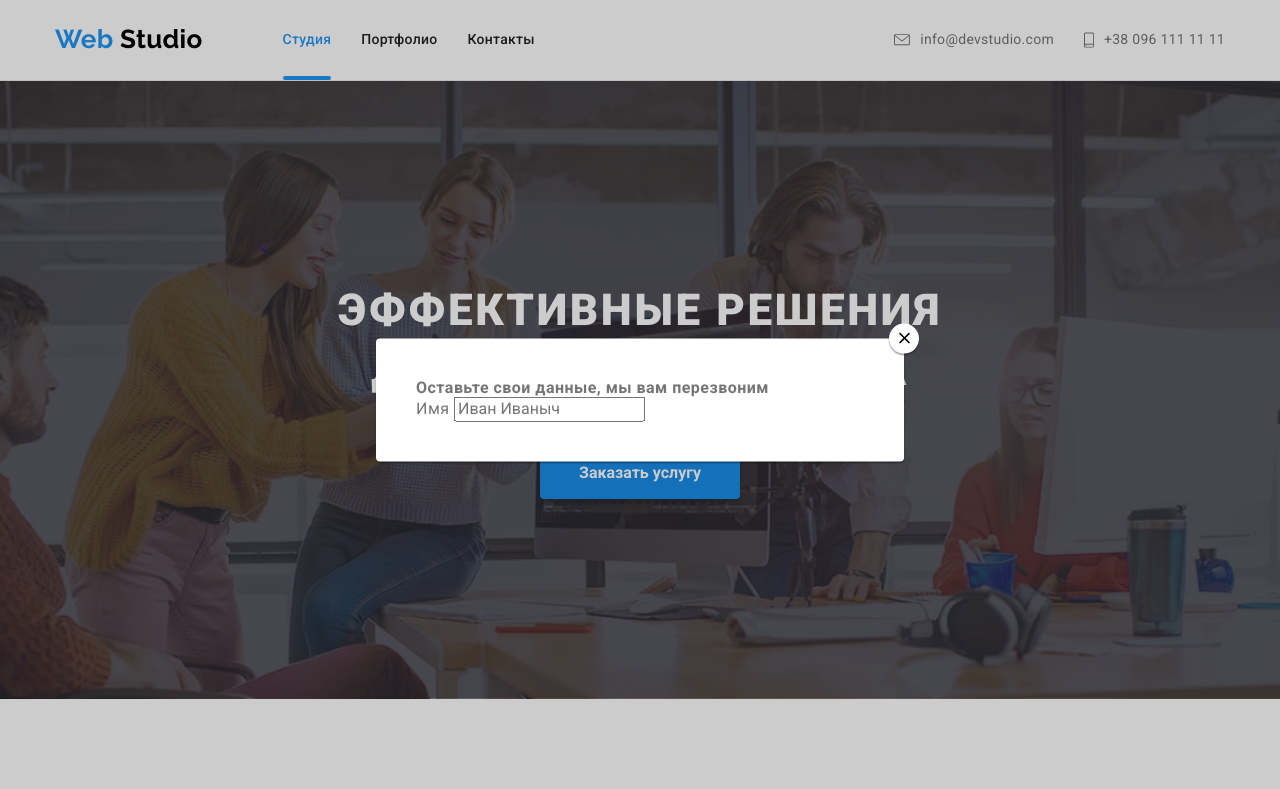
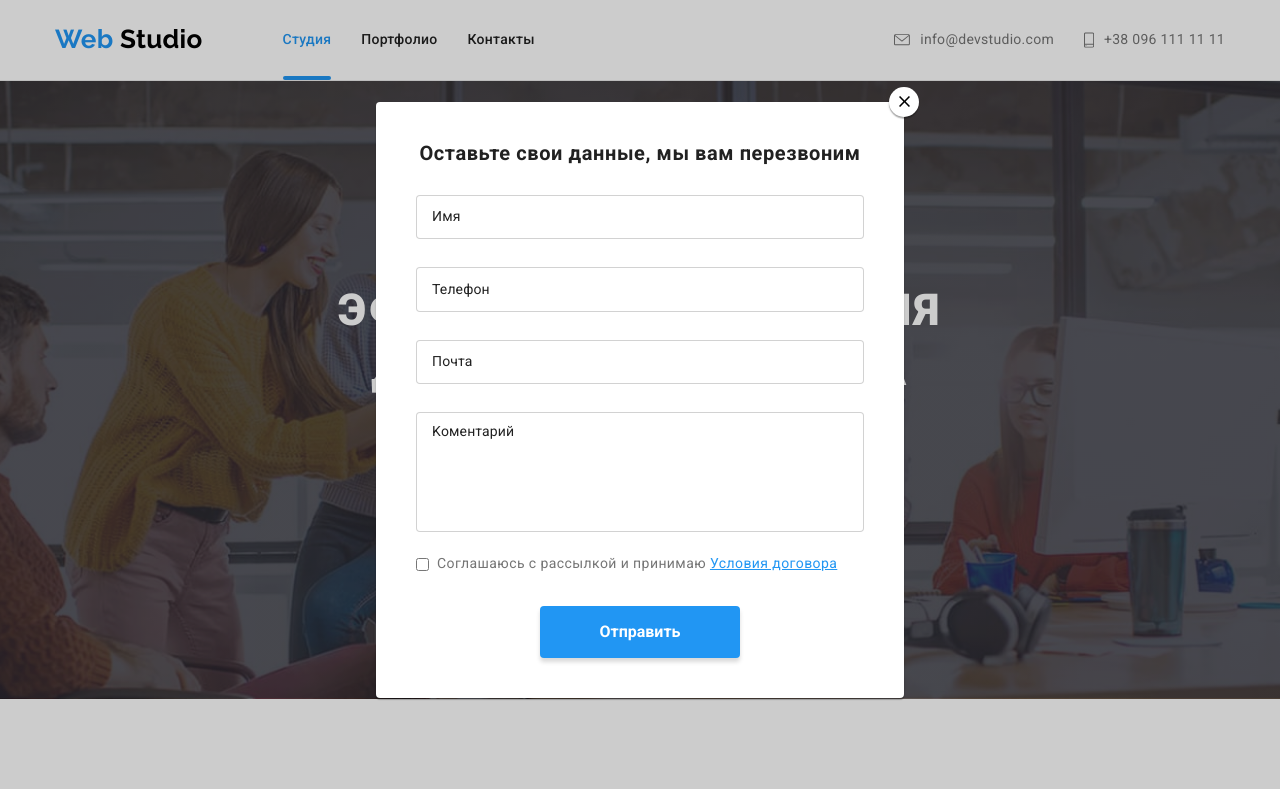
Before and after one commit to petrovskyi-Hub/goit-markup-hw-06, a plain HTML site: page index.html in a window 1280 px wide. Both pictures are taken after a click on the button "Заказать услугу". Shown: the top 789 px of the page. Drawn offline with nearby package versions, Linux system fonts and the light colour scheme.

Commit message:
Добавляет верстку и оформление модалки

```diff
--- a/CSS/common.css
+++ b/CSS/common.css
@@ -17,6 +17,10 @@ body {
   background-color: var(--primary-white-color);
   color: var(--primary-text-color);
   letter-spacing: 0.03em;
+}
+
+textarea {
+  resize: none;
 }
 
 .container {
--- a/CSS/main.css
+++ b/CSS/main.css
@@ -3,6 +3,7 @@
   --grey-logo-color: #afb1b8;
   --overlay-color: rgba(47, 48, 58, 0.8);
   --backdrop-color: rgba(0, 0, 0, 0.2);
+  --form-field-border-color: rgba(33, 33, 33, 0.2);
 }
 
 /* Hero */
@@ -76,6 +77,100 @@
   box-shadow: 0px 2px 1px rgba(0, 0, 0, 0.2), 0px 1px 1px rgba(0, 0, 0, 0.14),
     0px 1px 3px rgba(0, 0, 0, 0.12);
   border-radius: 4px;
+}
+
+.form__title {
+  display: block;
+  margin-bottom: 30px;
+
+  text-align: center;
+  font-weight: 700;
+  font-size: 20px;
+  line-height: 1.15;
+  letter-spacing: 0.03em;
+  color: var(--title-text-color);
+}
+
+.form__field {
+  position: relative;
+  display: flex;
+  flex-direction: column;
+  margin-bottom: 28px;
+}
+
+.form__field-lable {
+  position: absolute;
+  top: 50%;
+  left: 16px;
+  transform: translateY(-50%);
+
+  font-weight: 400;
+  font-size: 14px;
+  line-height: 1.14;
+  letter-spacing: 0.01em;
+
+  color: var(--title-text-color);
+}
+
+.form__field-inpute {
+  padding: 12px 16px;
+
+  border: 1px solid var(--form-field-border-color);
+  border-radius: 4px;
+}
+
+.form__comment {
+  position: relative;
+  display: flex;
+  flex-direction: column;
+  margin-bottom: 20px;
+}
+
+.form__comment-field {
+  height: 120px;
+  padding: 12px 16px;
+
+  border: 1px solid var(--form-field-border-color);
+  border-radius: 4px;
+}
+
+.form__comment-lable {
+  position: absolute;
+  top: 12px;
+  left: 16px;
+
+  font-weight: 400;
+  font-size: 14px;
+  line-height: 1.14;
+  letter-spacing: 0.01em;
+
+  color: var(--title-text-color);
+}
+
+.agreement {
+  display: flex;
+  margin-bottom: 30px;
+
+  align-items: center;
+}
+
+.agreement__lable {
+  margin-left: 8px;
+
+  font-size: 14px;
+  line-height: 1.71;
+
+  letter-spacing: 0.03em;
+}
+
+.agreement__link {
+  color: var(--accent-color);
+}
+
+.suubmit-button {
+  display: block;
+  margin-left: auto;
+  margin-right: auto;
 }
 
 /* Section */
@@ -162,22 +257,6 @@
 
   border-radius: 4px;
 }
-
-/* .icon-antenna::before {
-  background-image: url(../images/antenna.svg);
-}
-
-.icon-clock::before {
-  background-image: url(../images/clock.svg);
-}
-
-.icon-diagram::before {
-  background-image: url(../images/diagram.svg);
-}
-
-.icon-astronauut::before {
-  background-image: url(../images/astronaut.svg);
-} */
 
 /* Our possibilities */
 
--- a/index.html
+++ b/index.html
@@ -69,19 +69,64 @@
       <!-- Modal -->
       <div class="backdrop is-hidden" data-modal>
         <div class="modal">
-          <form class="form">
-            <b>Оставьте свои данные, мы вам перезвоним</b>
+          <form class="form js-order-form">
+            <b class="form__title">Оставьте свои данные, мы вам перезвоним</b>
 
-            <div class="form-field">
-              <label for="name">Имя</label>
+            <ul class="form__contacts-list list">
+              <li class="form__field">
+                <label class="form__field-lable" for="name">Имя</label>
                 <input
+                  class="form__field-inpute"
                   type="text"
                   name="name"
                   id="name"
-                placeholder="Иван Иваныч"
                   autofocus
                 />
+              </li>
+
+              <li class="form__field">
+                <label class="form__field-lable" for="tel">Телефон</label>
+                <input
+                  class="form__field-inpute"
+                  type="tel"
+                  name="tel"
+                  id="tel"
+                />
+              </li>
+
+              <li class="form__field">
+                <label class="form__field-lable" for="mail">Почта</label>
+                <input
+                  class="form__field-inpute"
+                  type="email"
+                  name="mail"
+                  id="mail"
+                />
+              </li>
+            </ul>
+
+            <div class="form__comment">
+              <label class="form__comment-lable" for="comment"
+                >Kоментарий
+              </label>
+              <textarea
+                class="form__comment-field"
+                name="comment"
+                id="comment"
+              ></textarea>
             </div>
+
+            <div class="agreement">
+              <input type="checkbox" name="agreement" id="agreement" />
+              <label class="agreement__lable" for="agreement">
+                Соглашаюсь с рассылкой и принимаю
+                <a class="agreement__link" href="">Условия договора</a>
+              </label>
+            </div>
+
+            <button class="button suubmit-button" type="submit">
+              Отправить
+            </button>
           </form>
           <button class="close-button" data-modal-close>
             <svg class="close-icon" width="18" height="18">
@@ -541,5 +586,22 @@
 
     <!-- Modal script -->
     <script src="./JS/modal.js"></script>
+
+    <!-- Form script -->
+    <script>
+      (() => {
+        document
+          .querySelector(".js-order-form")
+          .addEventListener("submit", (e) => {
+            e.preventDefault();
+
+            new FormData(e.currentTarget).forEach((value, name) =>
+              console.log(`${name}: ${value}`)
+            );
+
+            e.currentTarget.reset();
+          });
+      })();
+    </script>
   </body>
 </html>
```
Lines whose indentation alone changed are shown as unchanged.
